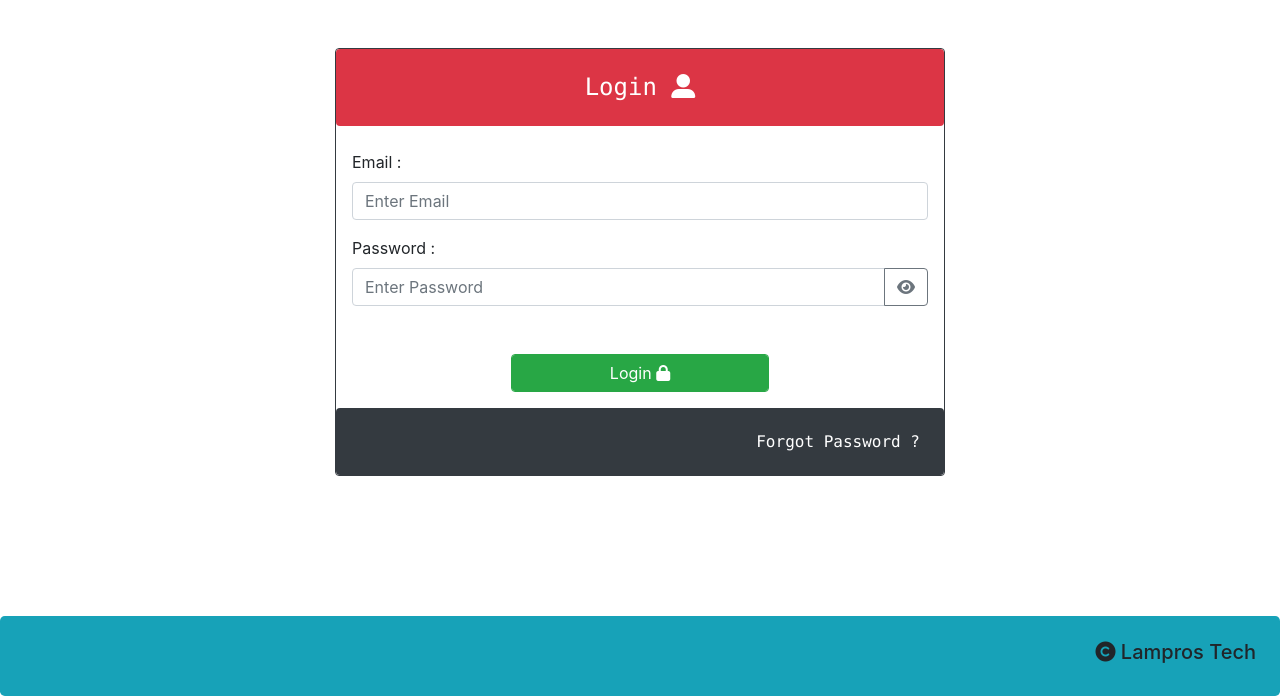
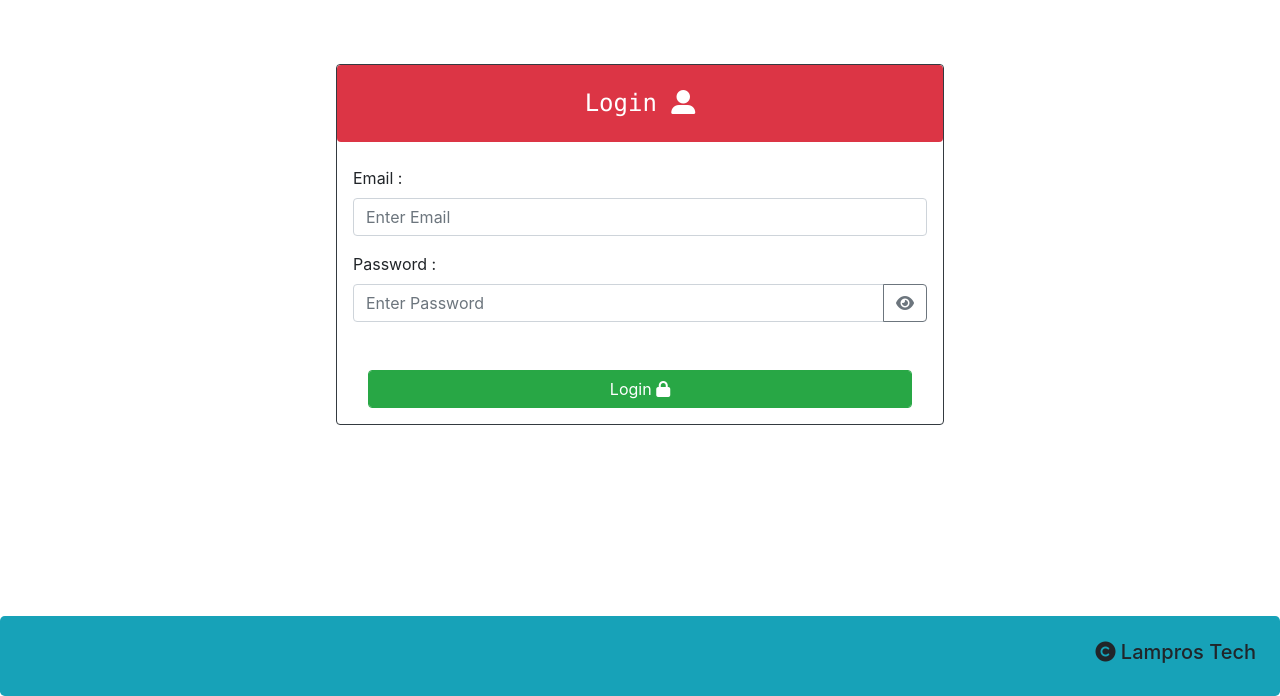
Before and after one commit to neeel-patell/neighbour-1st, a PHP site: page / in a window 1280 px wide. Shown: the part 133-829 px from the top of the page. Run offline with PHP 8.4, Linux system fonts and the light colour scheme; some libraries are stand-ins or nearby versions.

Commit message:
fix: gave proper names and removed unnecessary

```diff
--- a/web/denied/add_state.php
+++ b/web/denied/add_state.php
@@ -18,7 +18,7 @@
         </div>
         <div class="d-flex p-0">
             <?php include_once 'sidebar.php' ?>
-            <div class="container-fluid p-0" id="content" style="display :block;">
+            <div class="container-fluid p-0" id="content">
                 <h5 class="text-center p-3 bg-primary text-white">Add State</h5>
                 <div class="container w-75">
                     <form action="insert_state.php" method="post" class="card p-4 mt-5">
@@ -32,7 +32,7 @@
                             <input type="text" name="state" id="state" class="form-control" max-length="30" placeholder="Enter State Name" required>
                         </div>
                         <div class="form-group mt-2">
-                            <button type="submit" class="btn btn-success">Add</button>
+                            <button type="submit" class="btn btn-success"><i class="fas fa-plus"></i> Add</button>
                         </div>
                     </form>
                 </div>
--- a/web/denied/footer.php
+++ b/web/denied/footer.php
@@ -10,12 +10,6 @@
     $(document).ready(function () {
         $('#sidebarCollapse').on('click', function () {
             $('#sidebar').toggleClass('active');
-            if($('#content').attr('style') === "display :block;"){
-                $('#content').attr('style',"display :none;");
-            }
-            else{
-                $('#content').attr('style',"display :block;");
-            }
         });
     });
 </script>
--- a/web/denied/index.php
+++ b/web/denied/index.php
@@ -21,7 +21,9 @@
         <header class="jumbotron mb-0 p-5" style="min-height: 15vh; background: #371af4;">
             <h4 class="text-white" style="font-family: verdana;">Neighbour - 1st <i class="fas fa-shopping-cart"></i></h4>
         </header>
-        <div class="container w-50 mt-5 mb-5" style="min-height: 65vh;">
+        <div class="row m-0">
+            <div class="col-md-3"></div>
+            <div class="container col-md-6 mt-5 mb-5 p-3" style="min-height: 65vh;">
                 <div class="card border-dark">
                     <div class="container-fluid rounded text-center bg-danger text-white h4 text-monospace p-4 m-0">Login <i class="fas fa-user-alt"></i></div>
                     <form action="user_login.php" method="post" class="p-3">
@@ -43,14 +45,13 @@
                                 </div>
                             </div>
                         </div>
-                    <div class="container w-50 mt-5 text-center">
+                        <div class="container mt-5 text-center">
                             <button type="submit" class="form-control btn-success mr-3">Login <i class="fas fa-lock"></i></button>
                         </div>
                     </form>
-                <div class="container-fluid rounded text-right bg-dark h6 text-monospace p-4 m-0" style="bottom: 0;">
-                    <a href="forgot_password.php" class="btn-link text-white">Forgot Password ?</a>
                 </div>
             </div>
+            <div class="col-md-3"></div>
         </div>
         <footer class="jumbotron p-4 mb-0 bg-info" style="min-height: 10vh;">
             <h5 class="text-right"><i class="fas fa-copyright"></i> Lampros Tech</h5>
```
Also changed, not shown: web/denied/sidebar.php (+4 -8 lines). Lines whose indentation alone changed are shown as unchanged.
